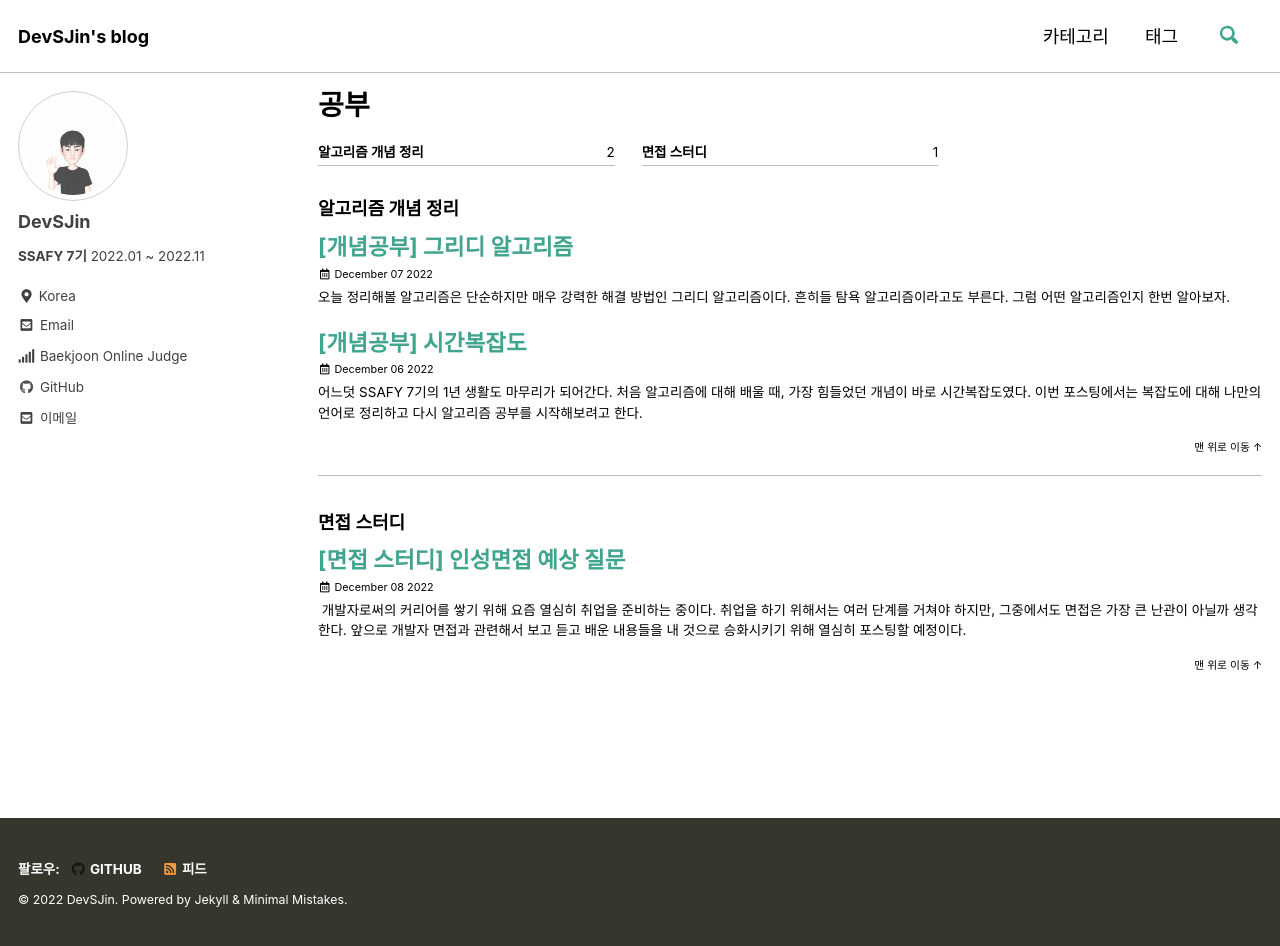
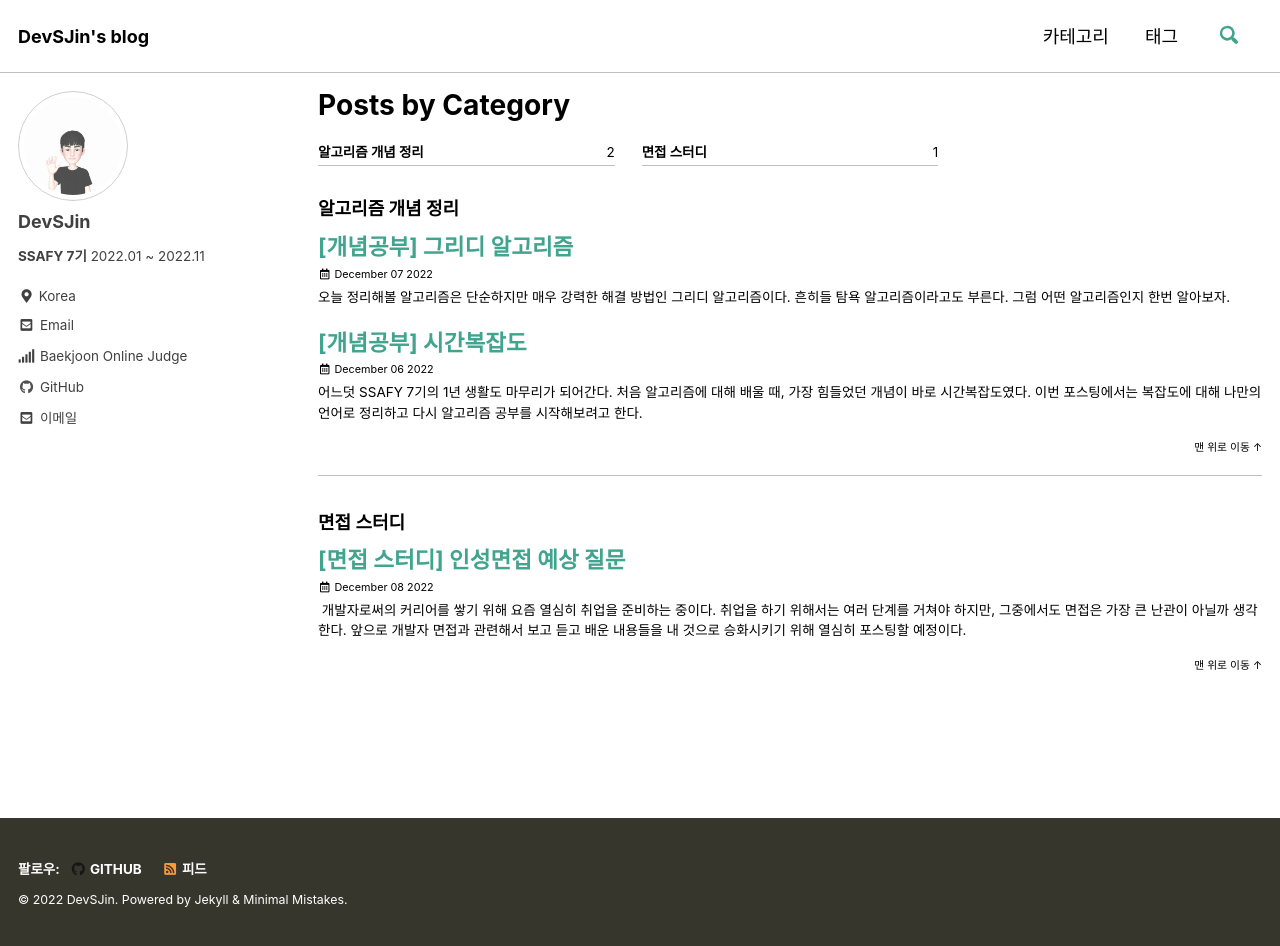
Before and after one commit to DevSJin/DevSJin.github.io, a Jekyll site: the page built from _pages/category-archive.md, in a window 1280 px wide and 946 px high. Built offline with Jekyll 4.4.1, drawn with Linux system fonts in a browser that asks for light colours; cached includes are drawn as plain includes.

Commit message:
카테고리 페이지 네이밍 수정

```diff
--- a/_pages/category-archive.md
+++ b/_pages/category-archive.md
@@ -1,5 +1,5 @@
 ---
-title: "공부"
+title: "Posts by Category"
 layout: categories
 permalink: /categories/
 author_profile: true
```
